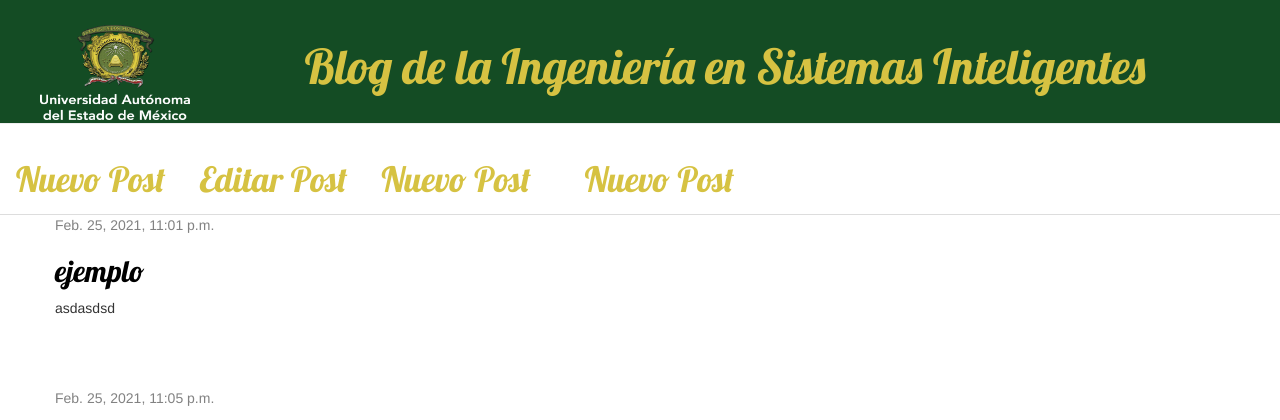
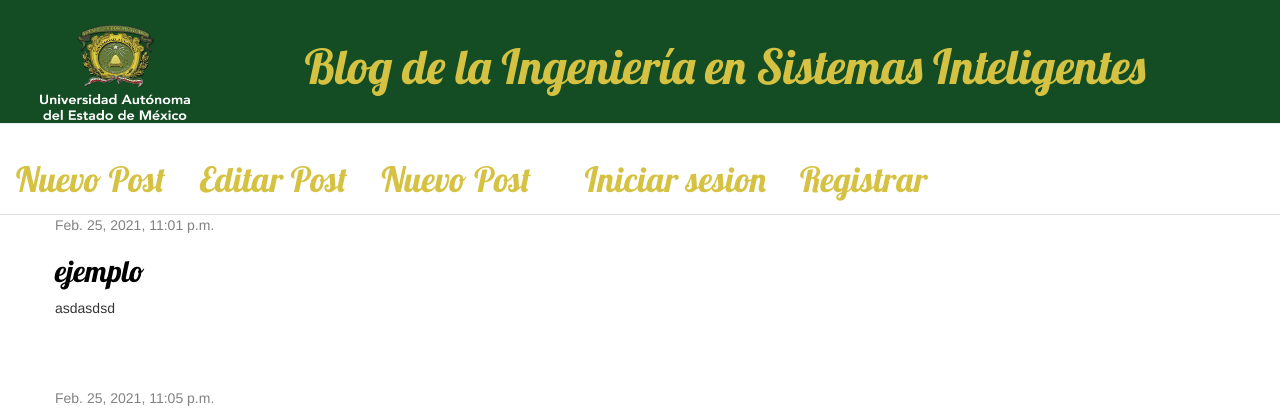
Before and after one commit to EduardoBallezaCervantes/my-first-blog, a Django app: page / in a window 1280 px wide. Shown: the top 420 px of the page. Run offline with Django 3.2, Linux system fonts and the light colour scheme; data comes from the database, SQL or seed files in the repository; both versions use the stored data as it was after the commit; some libraries are stand-ins or nearby versions.

Commit message:
registro sesion

```diff
--- a/blog/static/css/blog.css
+++ b/blog/static/css/blog.css
@@ -10,7 +10,9 @@ h1 a, h2 a {
     margin-top: 0;
     padding: 20px 20px 20px 40px;
 }
-
+.barnav {
+    text-align: right;
+}
 .page-header h1, .page-header h1 a, .page-header h1 a:visited, .page-header h1 a:active {
     color: #d6c242;
     font-size: 36pt;
--- a/blog/templates/blog/base.html
+++ b/blog/templates/blog/base.html
@@ -12,9 +12,7 @@
     <body>
         <body>
         <div class="page-header">
-            {% if user.is_authenticated %}
-                <a href="{% url 'post_new' %}" class="top-menu"><span class="glyphicon glyphicon-plus"></span></a>
-            {% endif %}
+            <img class="logo" src="{% static 'img/uaem.png' %}">
             <h1><a href="/">Blog de la Ingenieria en Sistemas Inteligentes</a></h1>
         </div>
         <div class="content container">
--- a/blog/templates/blog/post_list.html
+++ b/blog/templates/blog/post_list.html
@@ -33,12 +33,23 @@
                 <li class="barra_navegacion_tres">
                     <a href="{% url 'post_new' %}" class="top-menu">Nuevo Post</a>
                 </li>
-            <li class="op4">
-                <a href="{% url 'post_new' %}" class="top-menu">Nuevo Post</a>
+                {% if user.is_authenticated %}
+                    <li>
+                        <a href="#" class="top-menu">Usuario: {{ user.username }} </a>
                     </li>
+                    <li>
+                        <a href="{% url 'logout' %}" class="top-menu">Cerrar sesión</a>
+                    </li>
+                {% else %}
+                    <li>
+                        <a href="{% url 'login' %}" class="top-menu">Iniciar sesion</a>
+                    </li>
+                    <li>
+                        <a href="{% url 'registrar_usuario' %}" class="top-menu">Registrar</a>
+                    </li>
+                {% endif %}
             </ul>
         </div>
-
         <div class="content container">
             <div class="row">
                 <div class="col-md-8">
--- a/blog/urls.py
+++ b/blog/urls.py
@@ -10,4 +10,5 @@ urlpatterns = [
     path('post/<int:pk>/', views.post_detail, name='post_detail'),
     path('post/new/', views.post_new, name='post_new'),
     path('post/<int:pk>/edit/', views.post_edit, name='post_edit'),
+    path('registro/', views.registrar_usuario, name='registrar_usuario'),
 ]
--- a/blog/views.py
+++ b/blog/views.py
@@ -2,7 +2,9 @@ from django.utils import timezone
 from django.shortcuts import redirect
 from django.shortcuts import render, get_object_or_404
 from .models import Post
-from .forms import PostForm
+from .forms import PostForm, CustomUserForm
+from django.contrib.auth.decorators import login_required
+from django.contrib.auth import login, authenticate
 
 # Create your views here.
 
@@ -16,6 +18,7 @@ def post_detail(request, pk):
     post = get_object_or_404(Post, pk=pk)
     return render(request, 'blog/post_detail.html', {'post': post})
 
+@login_required
 def post_new(request):
     if request.method == "POST":
         form = PostForm(request.POST)
@@ -43,3 +46,20 @@ def post_edit(request, pk):
     else:
         form = PostForm(instance=post)
     return render(request, 'blog/post_edit.html', {'form': form})
+
+def registrar_usuario(request):
+    data = {
+        'form':CustomUserForm()
+    }
+    if request.method == 'POST':
+        formulario = CustomUserForm(request.POST)
+        if formulario.is_valid():
+            formulario.save()
+            #autentificar al usuario  y redirigirlo al inicio
+            username = formulario.cleaned_data['username']
+            password = formulario.cleaned_data['password1']
+            user = authenticate(username=username, password=password)
+            login(request, user)
+            return redirect(to='home')
+
+    return render(request,'registration/registrar.html', data)
--- a/mysite/settings.py
+++ b/mysite/settings.py
@@ -27,7 +27,8 @@ DEBUG = True
 
 ALLOWED_HOSTS = ['127.0.0.1', '.pythonanywhere.com']
 
-
+LOGIN_REDIRECT_URL = '/'
+LOGOUT_REDIRECT_URL = '/'
 # Application definition
 
 INSTALLED_APPS = [
--- a/mysite/urls.py
+++ b/mysite/urls.py
@@ -19,4 +19,5 @@ from django.urls import path, include
 urlpatterns = [
     path('admin/', admin.site.urls),
     path('', include('blog.urls')),
+    path('accounts/', include('django.contrib.auth.urls')),
 ]
```
Also changed, not shown: blog/forms.py (+9 -1 lines), blog/templates/registration/login.html (added, +13 -0 lines), blog/templates/registration/registrar.html (added, +14 -0 lines), db.sqlite3, 4 other files. Lines whose indentation alone changed are shown as unchanged.
